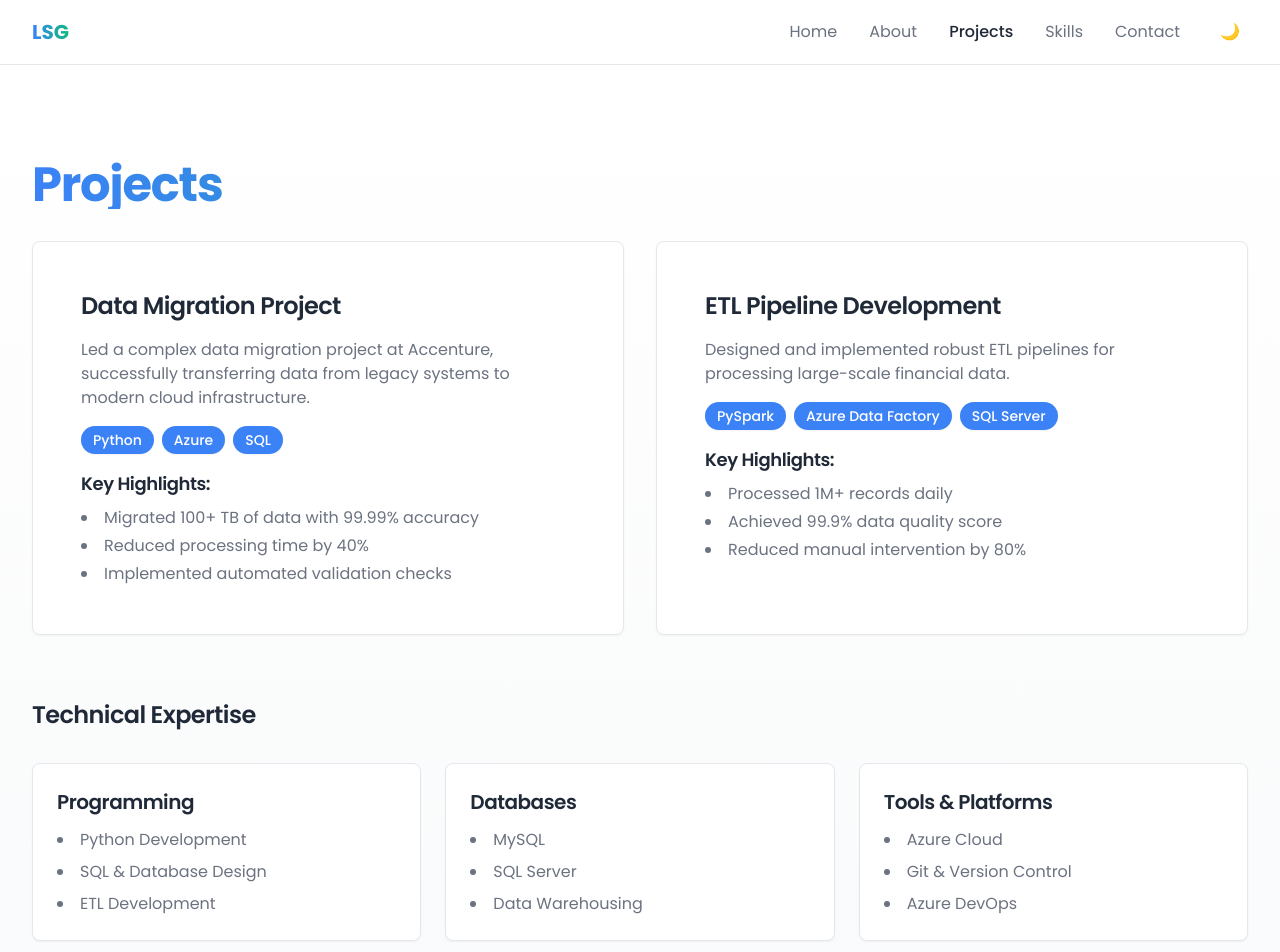
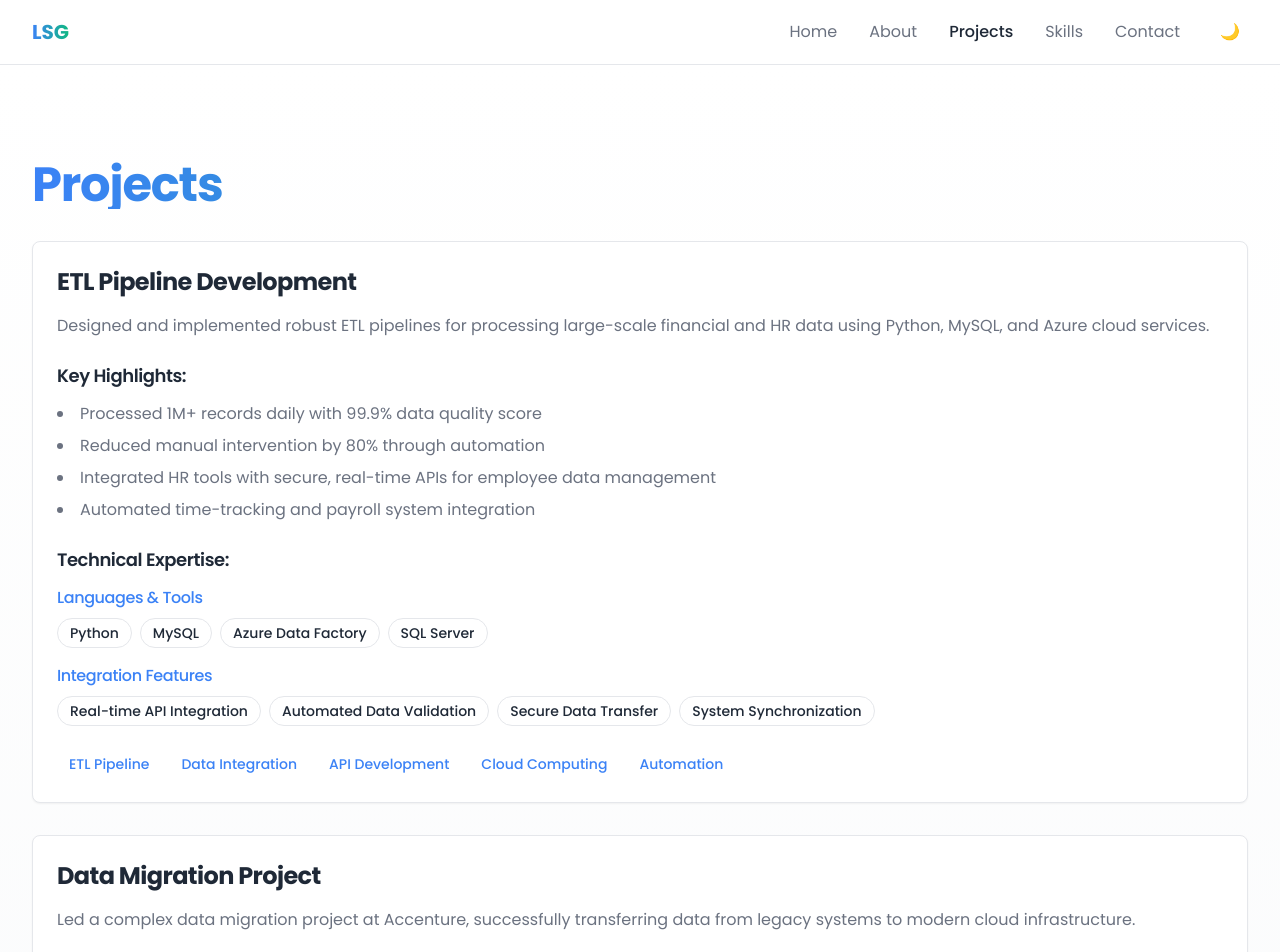
Before and after one commit to ganesh0189/personal-portfolio, a Next.js app: page /projects in a window 1280 px wide. Shown: the top 952 px of the page. Built offline with nearby package versions, Linux system fonts and the light colour scheme.

Commit message:
Update Projects page: Enhanced ETL pipeline project with detailed features and tech stack

```diff
--- a/src/app/projects/page.tsx
+++ b/src/app/projects/page.tsx
@@ -1,87 +1,129 @@
+'use client';
+
+import { FaGithub } from 'react-icons/fa';
+
 export default function Projects() {
+  const projects = [
+    {
+      title: 'ETL Pipeline Development',
+      description: 'Designed and implemented robust ETL pipelines for processing large-scale financial and HR data using Python, MySQL, and Azure cloud services.',
+      keyHighlights: [
+        'Processed 1M+ records daily with 99.9% data quality score',
+        'Reduced manual intervention by 80% through automation',
+        'Integrated HR tools with secure, real-time APIs for employee data management',
+        'Automated time-tracking and payroll system integration'
+      ],
+      technicalExpertise: [
+        {
+          category: 'Languages & Tools',
+          skills: ['Python', 'MySQL', 'Azure Data Factory', 'SQL Server']
+        },
+        {
+          category: 'Integration Features',
+          skills: [
+            'Real-time API Integration',
+            'Automated Data Validation',
+            'Secure Data Transfer',
+            'System Synchronization'
+          ]
+        }
+      ],
+      badges: [
+        'ETL Pipeline',
+        'Data Integration',
+        'API Development',
+        'Cloud Computing',
+        'Automation'
+      ]
+    },
+    {
+      title: 'Data Migration Project',
+      description: 'Led a complex data migration project at Accenture, successfully transferring data from legacy systems to modern cloud infrastructure.',
+      keyHighlights: [
+        'Migrated 100+ TB of data with 99.99% accuracy',
+        'Reduced processing time by 40%',
+        'Implemented automated validation checks'
+      ],
+      technicalExpertise: [
+        {
+          category: 'Programming',
+          skills: ['Python', 'Azure', 'SQL']
+        },
+        {
+          category: 'Databases',
+          skills: ['MySQL', 'SQL Server', 'Data Warehousing']
+        },
+        {
+          category: 'Tools & Platforms',
+          skills: ['Azure Cloud', 'Git & Version Control', 'Azure DevOps']
+        }
+      ],
+      badges: [
+        'Data Migration',
+        'Cloud Computing',
+        'SQL Development',
+        'Automation'
+      ]
+    }
+  ];
+
   return (
     <main className="min-h-screen bg-background text-foreground">
       <div className="gradient-bg">
         <div className="container py-12 sm:py-16 lg:py-24">
           <h1 className="heading text-balance text-center sm:text-left">Projects</h1>
 
-          <div className="grid grid-cols-1 md:grid-cols-2 gap-6 sm:gap-8">
-            {/* Project 1 */}
-            <div className="card card-hover animate-fadeIn">
-              <div className="p-4 sm:p-6">
-                <h2 className="text-xl sm:text-2xl font-semibold mb-3 sm:mb-4 text-foreground">Data Migration Project</h2>
-                <p className="text-muted mb-3 sm:mb-4 text-sm sm:text-base">
-                  Led a complex data migration project at Accenture, successfully transferring data from legacy systems to modern cloud infrastructure.
-                </p>
-                <div className="flex flex-wrap gap-2 mb-3 sm:mb-4">
-                  <span className="badge-primary hover:bg-primary-dark transition-colors text-xs sm:text-sm">Python</span>
-                  <span className="badge-primary hover:bg-primary-dark transition-colors text-xs sm:text-sm">Azure</span>
-                  <span className="badge-primary hover:bg-primary-dark transition-colors text-xs sm:text-sm">SQL</span>
-                </div>
-                <div className="space-y-2">
-                  <h3 className="text-base sm:text-lg font-semibold text-foreground">Key Highlights:</h3>
-                  <ul className="list-disc list-inside text-muted space-y-1 text-sm sm:text-base">
-                    <li>Migrated 100+ TB of data with 99.99% accuracy</li>
-                    <li>Reduced processing time by 40%</li>
-                    <li>Implemented automated validation checks</li>
+          <div className="grid grid-cols-1 gap-8 mt-8">
+            {projects.map((project, index) => (
+              <div key={index} className="card card-hover p-6">
+                <h2 className="text-2xl font-bold mb-4">{project.title}</h2>
+                <p className="text-muted mb-6">{project.description}</p>
+
+                {/* Key Highlights */}
+                <div className="mb-6">
+                  <h3 className="text-lg font-semibold mb-3">Key Highlights:</h3>
+                  <ul className="list-disc list-inside space-y-2 text-muted">
+                    {project.keyHighlights.map((highlight, idx) => (
+                      <li key={idx}>{highlight}</li>
+                    ))}
                   </ul>
                 </div>
-              </div>
-            </div>
 
-            {/* Project 2 */}
-            <div className="card card-hover animate-fadeIn" style={{ animationDelay: '200ms' }}>
-              <div className="p-4 sm:p-6">
-                <h2 className="text-xl sm:text-2xl font-semibold mb-3 sm:mb-4 text-foreground">ETL Pipeline Development</h2>
-                <p className="text-muted mb-3 sm:mb-4 text-sm sm:text-base">
-                  Designed and implemented robust ETL pipelines for processing large-scale financial data.
-                </p>
-                <div className="flex flex-wrap gap-2 mb-3 sm:mb-4">
-                  <span className="badge-primary hover:bg-primary-dark transition-colors text-xs sm:text-sm">PySpark</span>
-                  <span className="badge-primary hover:bg-primary-dark transition-colors text-xs sm:text-sm">Azure Data Factory</span>
-                  <span className="badge-primary hover:bg-primary-dark transition-colors text-xs sm:text-sm">SQL Server</span>
+                {/* Technical Expertise */}
+                <div className="mb-6">
+                  <h3 className="text-lg font-semibold mb-3">Technical Expertise:</h3>
+                  <div className="space-y-4">
+                    {project.technicalExpertise.map((tech, idx) => (
+                      <div key={idx}>
+                        <h4 className="font-medium text-primary mb-2">{tech.category}</h4>
+                        <div className="flex flex-wrap gap-2">
+                          {tech.skills.map((skill, skillIdx) => (
+                            <span
+                              key={skillIdx}
+                              className="px-3 py-1 rounded-full text-sm font-medium bg-card-background border border-border"
+                            >
+                              {skill}
+                            </span>
+                          ))}
+                        </div>
+                      </div>
+                    ))}
+                  </div>
                 </div>
-                <div className="space-y-2">
-                  <h3 className="text-base sm:text-lg font-semibold text-foreground">Key Highlights:</h3>
-                  <ul className="list-disc list-inside text-muted space-y-1 text-sm sm:text-base">
-                    <li>Processed 1M+ records daily</li>
-                    <li>Achieved 99.9% data quality score</li>
-                    <li>Reduced manual intervention by 80%</li>
-                  </ul>
+
+                {/* Badges */}
+                <div className="flex flex-wrap gap-2">
+                  {project.badges.map((badge, idx) => (
+                    <span
+                      key={idx}
+                      className="px-3 py-1 rounded-full text-sm font-medium bg-primary/10 text-primary"
+                    >
+                      {badge}
+                    </span>
+                  ))}
                 </div>
               </div>
-            </div>
-          </div>
-
-          {/* Technical Expertise */}
-          <div className="mt-12 sm:mt-16">
-            <h2 className="text-xl sm:text-2xl font-semibold mb-6 sm:mb-8 text-foreground text-center sm:text-left">Technical Expertise</h2>
-            <div className="grid grid-cols-1 sm:grid-cols-2 lg:grid-cols-3 gap-4 sm:gap-6">
-              <div className="card card-hover animate-fadeIn" style={{ animationDelay: '400ms' }}>
-                <h3 className="text-lg sm:text-xl font-semibold mb-2 sm:mb-3 text-foreground">Programming</h3>
-                <ul className="list-disc list-inside text-muted space-y-1 sm:space-y-2 text-sm sm:text-base">
-                  <li>Python Development</li>
-                  <li>SQL & Database Design</li>
-                  <li>ETL Development</li>
-                </ul>
-              </div>
-              <div className="card card-hover animate-fadeIn" style={{ animationDelay: '500ms' }}>
-                <h3 className="text-lg sm:text-xl font-semibold mb-2 sm:mb-3 text-foreground">Databases</h3>
-                <ul className="list-disc list-inside text-muted space-y-1 sm:space-y-2 text-sm sm:text-base">
-                  <li>MySQL</li>
-                  <li>SQL Server</li>
-                  <li>Data Warehousing</li>
-                </ul>
-              </div>
-              <div className="card card-hover animate-fadeIn" style={{ animationDelay: '600ms' }}>
-                <h3 className="text-lg sm:text-xl font-semibold mb-2 sm:mb-3 text-foreground">Tools & Platforms</h3>
-                <ul className="list-disc list-inside text-muted space-y-1 sm:space-y-2 text-sm sm:text-base">
-                  <li>Azure Cloud</li>
-                  <li>Git & Version Control</li>
-                  <li>Azure DevOps</li>
-                </ul>
-              </div>
-            </div>
+            ))}
           </div>
         </div>
       </div>
```
